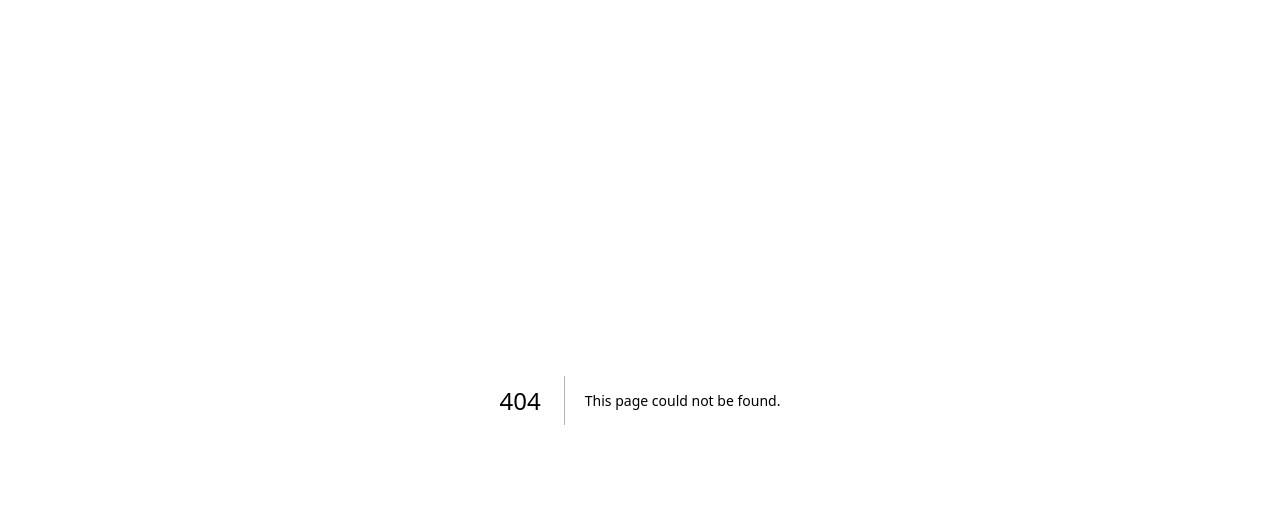
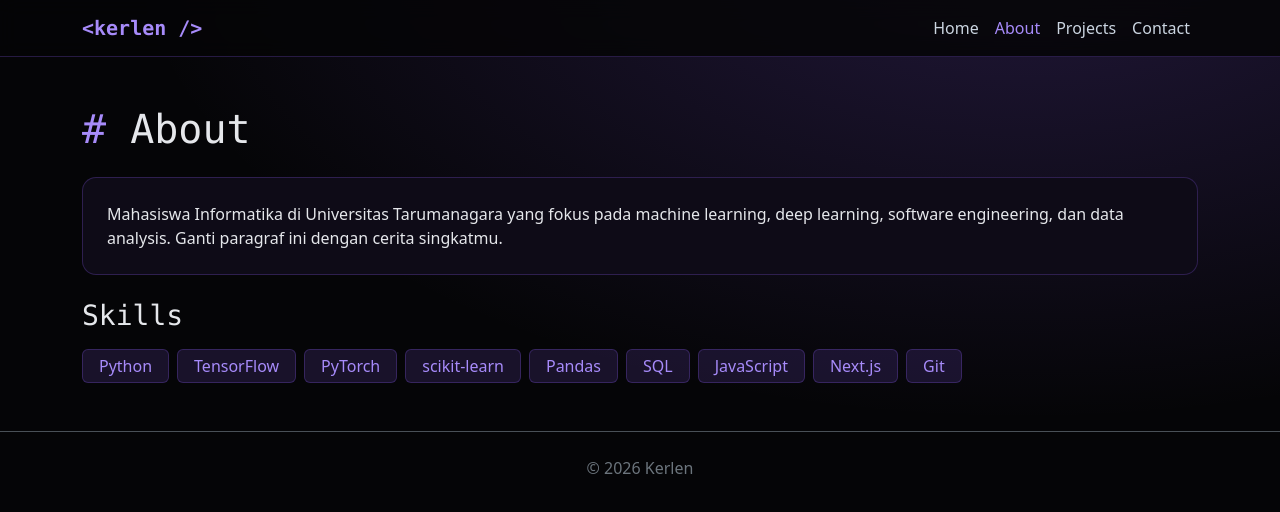
Before and after one commit to kerlenn/Kerlen-Portfolio, a Next.js app: page /about in a window 1280 px wide. Before the commit this address had no page. Shown: the top 512 px of the page. Built offline with nearby package versions, Linux system fonts and the light colour scheme.

Commit message:
init portfolio

```diff
--- /dev/null
+++ b/app/about/page.js
@@ -0,0 +1,21 @@
+const skills = ["Python", "TensorFlow", "PyTorch", "scikit-learn", "Pandas", "SQL", "JavaScript", "Next.js", "Git"];
+
+export default function About() {
+  return (
+    <section>
+      <h1 className="mb-4"><span className="text-purple">#</span> About</h1>
+      <div className="card-dark p-4 mb-4">
+        <p className="mb-0">
+          Mahasiswa Informatika di Universitas Tarumanagara yang fokus pada machine learning,
+          deep learning, software engineering, dan data analysis. Ganti paragraf ini dengan cerita singkatmu.
+        </p>
+      </div>
+      <h3 className="mb-3">Skills</h3>
+      <div className="d-flex flex-wrap gap-2">
+        {skills.map((s) => (
+          <span key={s} className="badge badge-tool fs-6 px-3 py-2">{s}</span>
+        ))}
+      </div>
+    </section>
+  );
+}
--- a/app/globals.css
+++ b/app/globals.css
@@ -1,49 +1,32 @@
 :root {
-  --background: #ffffff;
-  --foreground: #171717;
+  --bg: #050507;
+  --card: #0e0b17;
+  --purple: #8b5cf6;
+  --purple-soft: #a78bfa;
+  --border: rgba(139, 92, 246, 0.25);
 }
-
-@media (prefers-color-scheme: dark) {
-  :root {
-    --background: #0a0a0a;
-    --foreground: #ededed;
-  }
+body {
+  background:
+    radial-gradient(900px 500px at 80% -10%, rgba(139, 92, 246, 0.22), transparent),
+    var(--bg);
+  background-attachment: fixed;
+  color: #e5e7eb;
+  min-height: 100vh;
 }
-
-html {
-  height: 100%;
+h1, h2, h3, .brand, .mono {
+  font-family: ui-monospace, "JetBrains Mono", Consolas, monospace;
 }
-
-html,
-body {
-  max-width: 100vw;
-  overflow-x: hidden;
-}
-
-body {
-  min-height: 100%;
-  display: flex;
-  flex-direction: column;
-  color: var(--foreground);
-  background: var(--background);
-  font-family: Arial, Helvetica, sans-serif;
-  -webkit-font-smoothing: antialiased;
-  -moz-osx-font-smoothing: grayscale;
-}
-
-* {
-  box-sizing: border-box;
-  padding: 0;
-  margin: 0;
-}
-
-a {
-  color: inherit;
-  text-decoration: none;
-}
-
-@media (prefers-color-scheme: dark) {
-  html {
-    color-scheme: dark;
-  }
-}
+.text-purple { color: var(--purple-soft); }
+.site-nav { background: rgba(5, 5, 7, 0.85); backdrop-filter: blur(10px); border-bottom: 1px solid var(--border); }
+.brand { color: var(--purple-soft) !important; font-weight: 700; }
+.nav-link { color: #cbd5e1 !important; }
+.nav-link:hover, .nav-link.active { color: var(--purple-soft) !important; }
+.btn-purple { background: var(--purple); border: 0; color: #fff; box-shadow: 0 0 20px rgba(139, 92, 246, 0.4); }
+.btn-purple:hover { background: #7c3aed; color: #fff; }
+.btn-outline-purple { border: 1px solid var(--purple); color: var(--purple-soft); }
+.btn-outline-purple:hover { background: var(--purple); color: #fff; }
+.card-dark { background: var(--card); border: 1px solid var(--border); border-radius: 14px; transition: .25s; }
+.card-dark:hover { transform: translateY(-4px); box-shadow: 0 0 28px rgba(139, 92, 246, 0.25); }
+.badge-tool { background: rgba(139, 92, 246, 0.15); color: var(--purple-soft); border: 1px solid var(--border); font-weight: 500; }
+.glow { text-shadow: 0 0 24px rgba(139, 92, 246, 0.6); }
+.hero { min-height: 80vh; display: flex; align-items: center; }
--- a/app/layout.js
+++ b/app/layout.js
@@ -1,25 +1,22 @@
-import { Geist, Geist_Mono } from "next/font/google";
+import "bootstrap/dist/css/bootstrap.min.css";
 import "./globals.css";
-
-const geistSans = Geist({
-  variable: "--font-geist-sans",
-  subsets: ["latin"],
-});
-
-const geistMono = Geist_Mono({
-  variable: "--font-geist-mono",
-  subsets: ["latin"],
-});
+import SiteNavbar from "@/components/SiteNavbar";
 
 export const metadata = {
-  title: "Create Next App",
-  description: "Generated by create next app",
+  title: "Kerlen | Portfolio",
+  description: "Informatics student — ML, DL, Software Engineering, Data Analysis",
 };
 
 export default function RootLayout({ children }) {
   return (
-    <html lang="en" className={`${geistSans.variable} ${geistMono.variable}`}>
-      <body>{children}</body>
+    <html lang="id" data-bs-theme="dark">
+      <body>
+        <SiteNavbar />
+        <main className="container py-5">{children}</main>
+        <footer className="text-center text-secondary py-4 border-top" style={{ borderColor: "rgba(139,92,246,.25)" }}>
+          © {new Date().getFullYear()} Kerlen
+        </footer>
+      </body>
     </html>
   );
 }
--- /dev/null
+++ b/components/SiteNavbar.js
@@ -0,0 +1,28 @@
+"use client";
+import Link from "next/link";
+import { usePathname } from "next/navigation";
+import { Navbar, Nav, Container } from "react-bootstrap";
+
+const links = [["/", "Home"], ["/about", "About"], ["/projects", "Projects"], ["/contact", "Contact"]];
+const clean = (p) => (p.length > 1 ? p.replace(/\/$/, "") : p);
+
+export default function SiteNavbar() {
+  const path = clean(usePathname());
+  return (
+    <Navbar expand="md" sticky="top" className="site-nav">
+      <Container>
+        <Navbar.Brand as={Link} href="/" className="brand">&lt;kerlen /&gt;</Navbar.Brand>
+        <Navbar.Toggle aria-controls="nav" />
+        <Navbar.Collapse id="nav">
+          <Nav className="ms-auto">
+            {links.map(([href, label]) => (
+              <Nav.Link as={Link} key={href} href={href} active={path === href}>
+                {label}
+              </Nav.Link>
+            ))}
+          </Nav>
+        </Navbar.Collapse>
+      </Container>
+    </Navbar>
+  );
+}
--- a/next.config.mjs
+++ b/next.config.mjs
@@ -1,6 +1,8 @@
 /** @type {import('next').NextConfig} */
 const nextConfig = {
-  /* config options here */
+  output: "export",
+  trailingSlash: true,
+  images: { unoptimized: true },
+  basePath: process.env.BASE_PATH || "",
 };
-
 export default nextConfig;
--- a/package.json
+++ b/package.json
@@ -9,8 +9,10 @@
     "lint": "eslint"
   },
   "dependencies": {
+    "bootstrap": "^5.3.8",
     "next": "16.3.8",
     "react": "19.2.8",
+    "react-bootstrap": "^2.10.10",
     "react-dom": "19.2.8"
   },
   "devDependencies": {
```
Also changed, not shown: app/contact/page.js (added, +23 -0 lines), app/page.js (+13 -63 lines), app/projects/page.js (added, +36 -0 lines), data/projects.js (added, +20 -0 lines), 1 other file (tests, documents, lock files or other folders).
